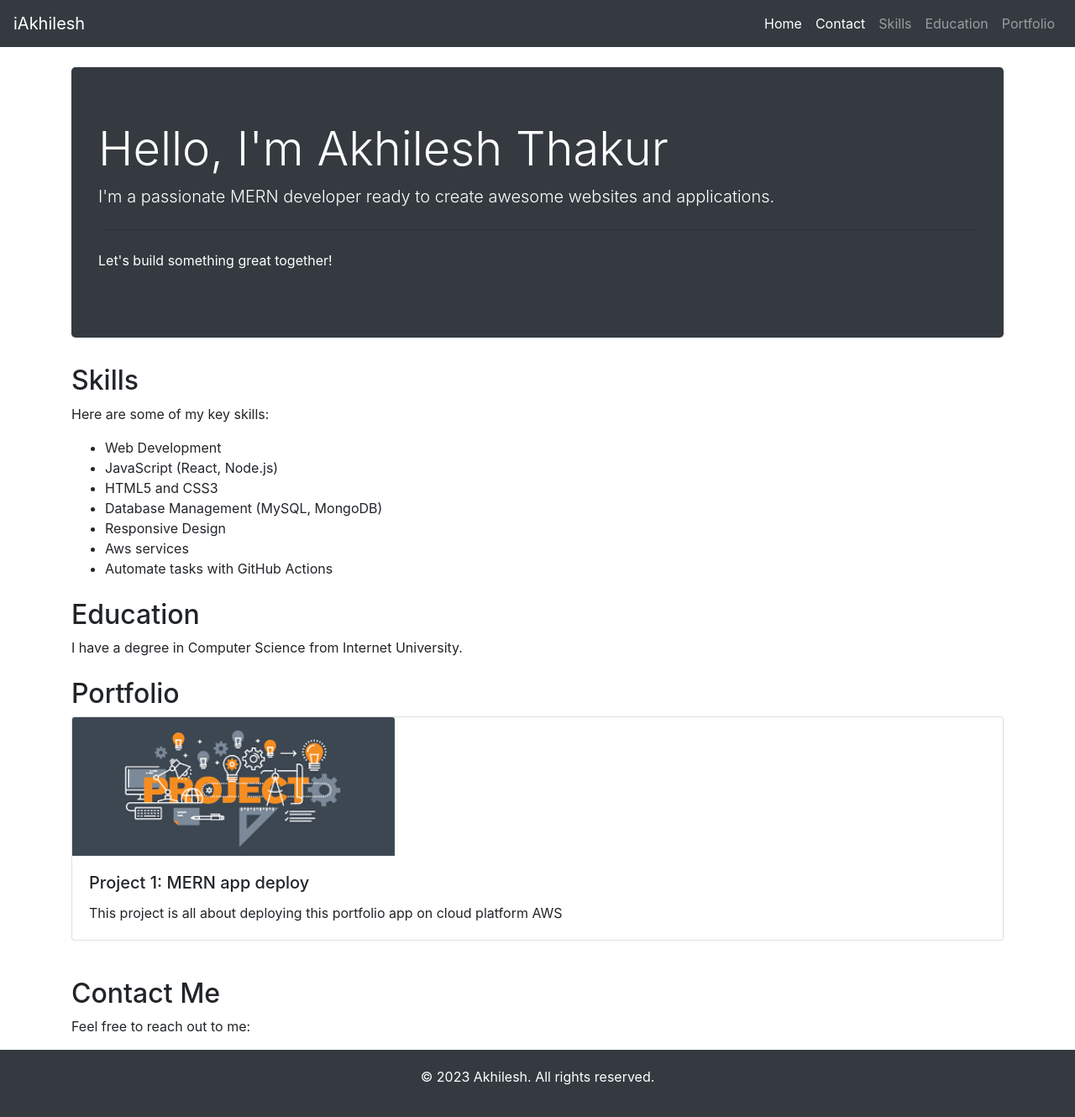
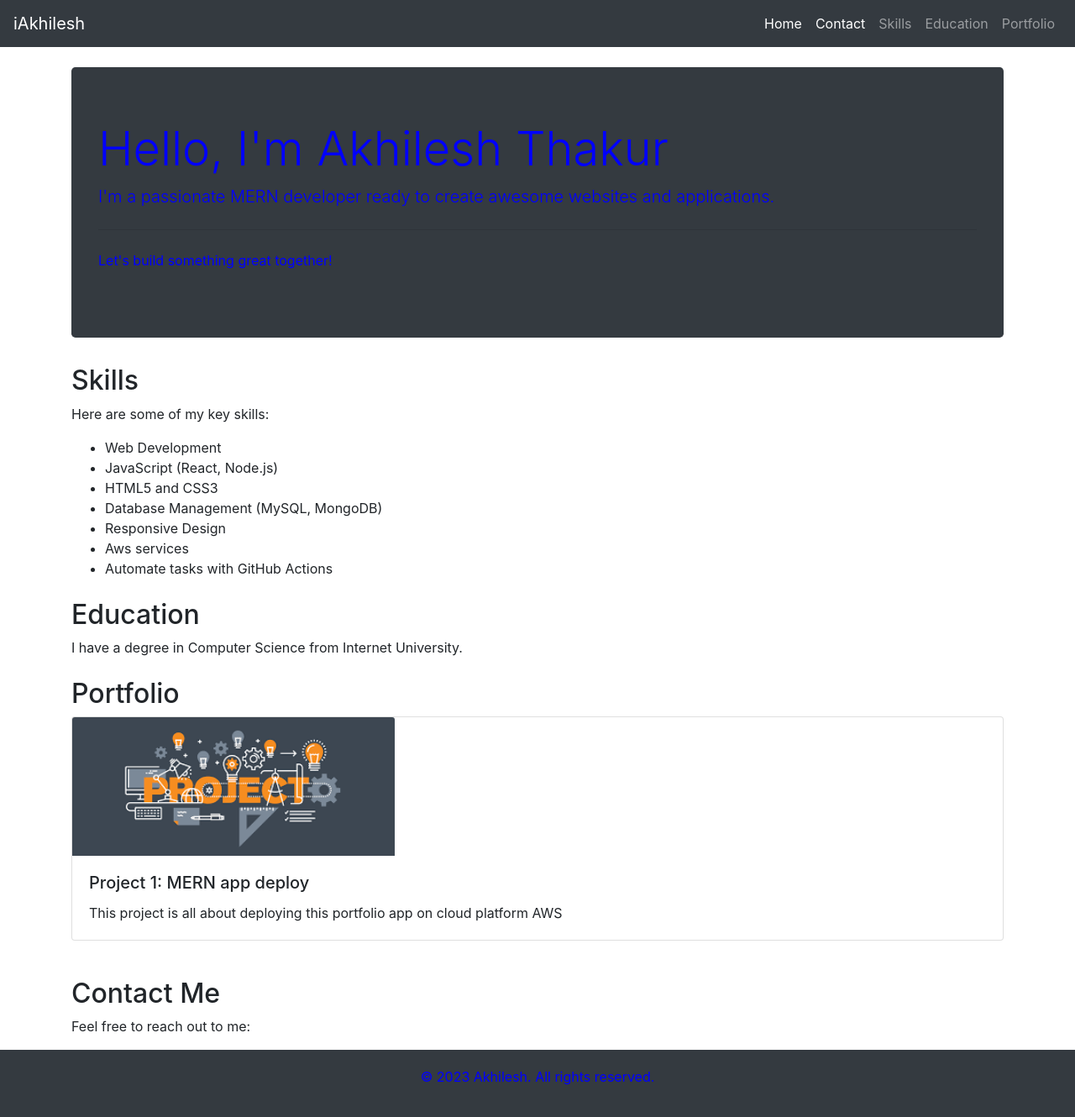
Before and after one commit to akhilesh-thakur/portfolio-aws, a React (Vite) app: page / in a window 1280 px wide. Shown: the whole page at 84% size. Built offline with nearby package versions, Linux system fonts and the light colour scheme.

Commit message:
changed compnent Home : color : blue

```diff
--- a/src/components/Home.jsx
+++ b/src/components/Home.jsx
@@ -5,14 +5,14 @@ export default function Home() {
     const styles = {
         jumbotron: {
             backgroundColor: " #343a40",
-            color: "#ffffff"
+            color: "blue"
         },
         card: {
             marginBottom: "20px"
         },
         footer: {
             backgroundColor: "#343a40",
-            color: "#ffffff",
+            color: "blue",
             padding: "20px 0",
             textAlign: "center",
         }
```
